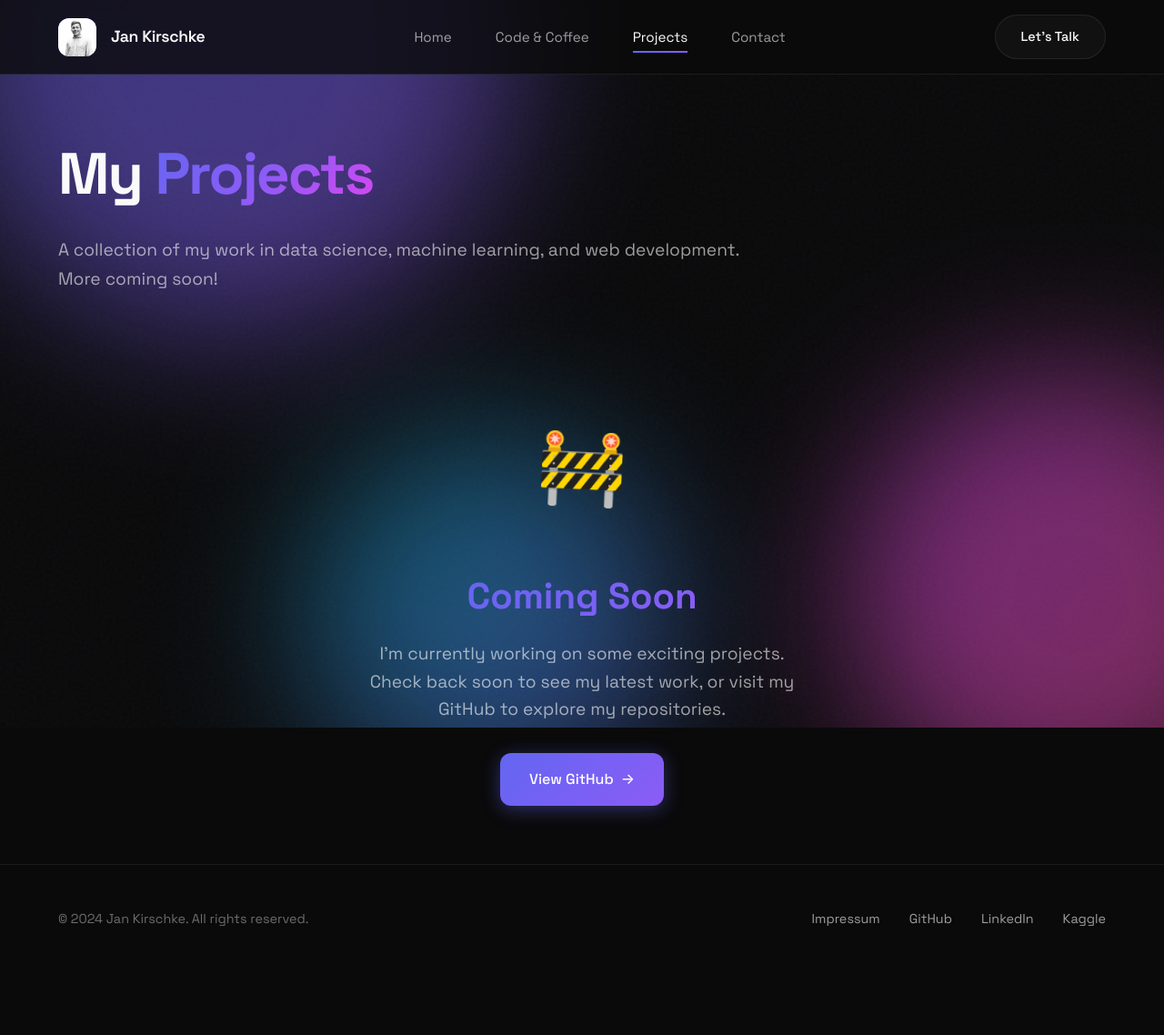
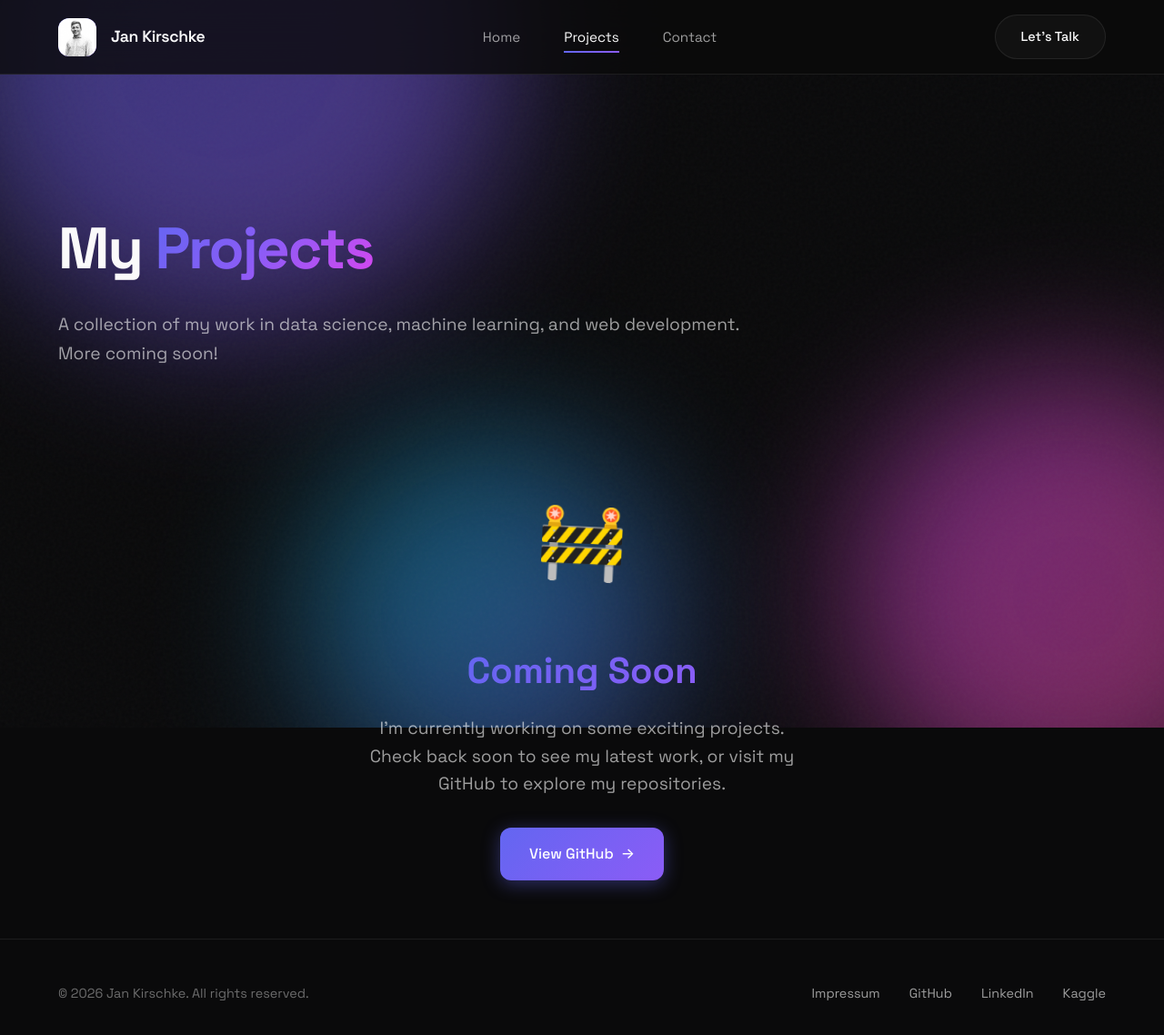
Before and after one commit to Jan-Kirschke/Jan-Kirschke.github.io, a plain HTML site: page sites/projects.html in a window 1280 px wide. Shown: the whole page at 91% size. Before the commit the page ends 1070 px from the top, so only its background shows below. Drawn offline with Linux system fonts and the light colour scheme.

Commit message:
foto, sytle

```diff
--- a/sites/projects.html
+++ b/sites/projects.html
@@ -29,7 +29,7 @@
 
         <ul class="nav-links">
             <li><a href="../index.html" class="nav-link">Home</a></li>
-            <li><a href="code_n_caffee.html" class="nav-link">Code & Coffee</a></li>
+             <!--<li><a href="sites/code_n_caffee.html" class="nav-link">Code & Coffee</a></li> -->
             <li><a href="projects.html" class="nav-link active">Projects</a></li>
             <li><a href="contact.html" class="nav-link">Contact</a></li>
         </ul>
@@ -75,7 +75,7 @@
 
     <!-- Footer -->
     <footer class="footer">
-        <p class="footer-text">&copy; 2024 Jan Kirschke. All rights reserved.</p>
+        <p class="footer-text">&copy; 2026 Jan Kirschke. All rights reserved.</p>
         <div class="footer-links">
             <a href="impressum.html" class="footer-link">Impressum</a>
             <a href="https://github.com/Jan-Kirschke" target="_blank" class="footer-link">GitHub</a>
--- a/style.css
+++ b/style.css
@@ -156,12 +156,13 @@ img {
    4. NAVIGATION
    ============================================ */
 .navbar {
-    position: fixed;
+    position: sticky;
     top: 0;
     left: 0;
+
     width: 100%;
     z-index: 1000;
-    padding: 1.5rem 4rem;
+    padding: 1.5rem 3rem;
     display: flex;
     justify-content: space-between;
     align-items: center;
@@ -322,7 +323,7 @@ img {
     border-radius: 50px;
     font-size: 0.85rem;
     color: var(--text-secondary);
-    margin-bottom: 2rem;
+
     opacity: 0;
     transform: translateY(20px);
     animation: fadeInUp 0.8s var(--ease-out-expo) 0.2s forwards;
```
Also changed, not shown: index.html (+10 -8 lines), sites/contact.html (+2 -2 lines), sites/impressum.html (+2 -2 lines), images/profilbild.png (added).
